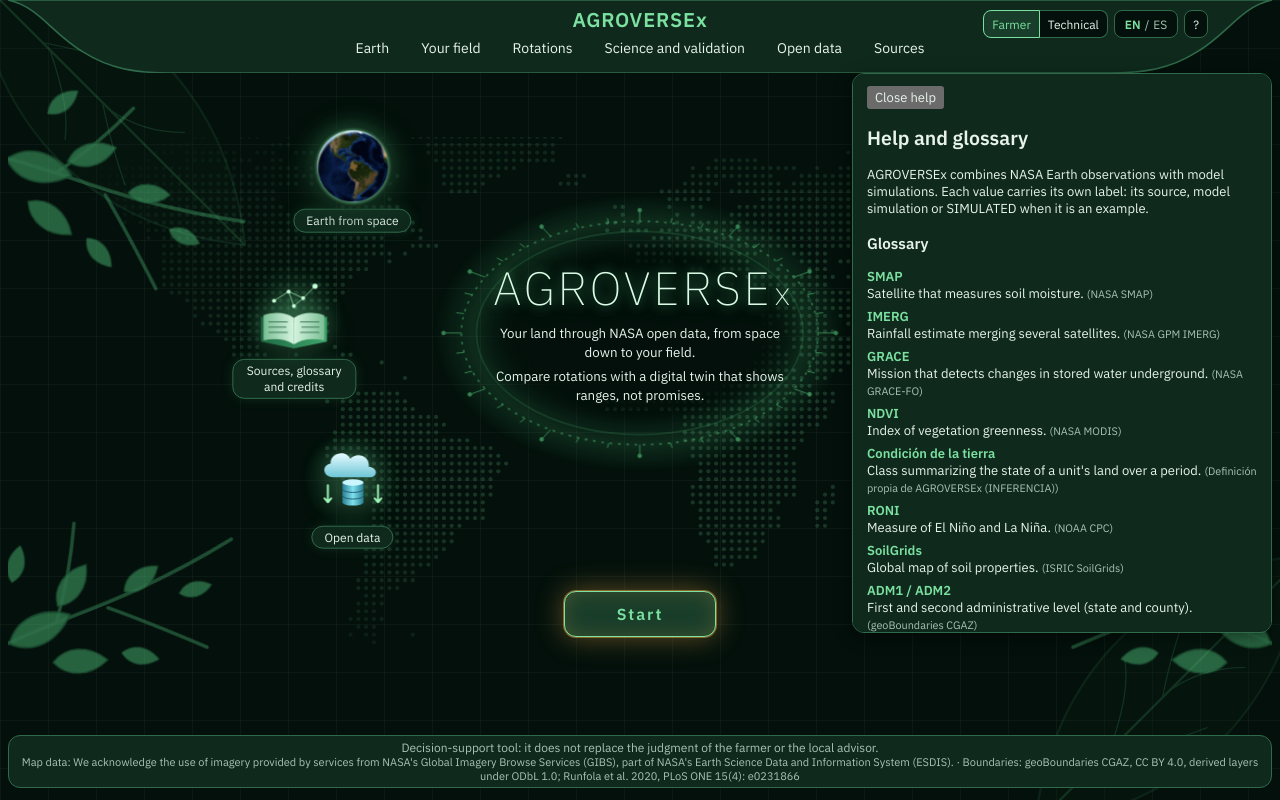
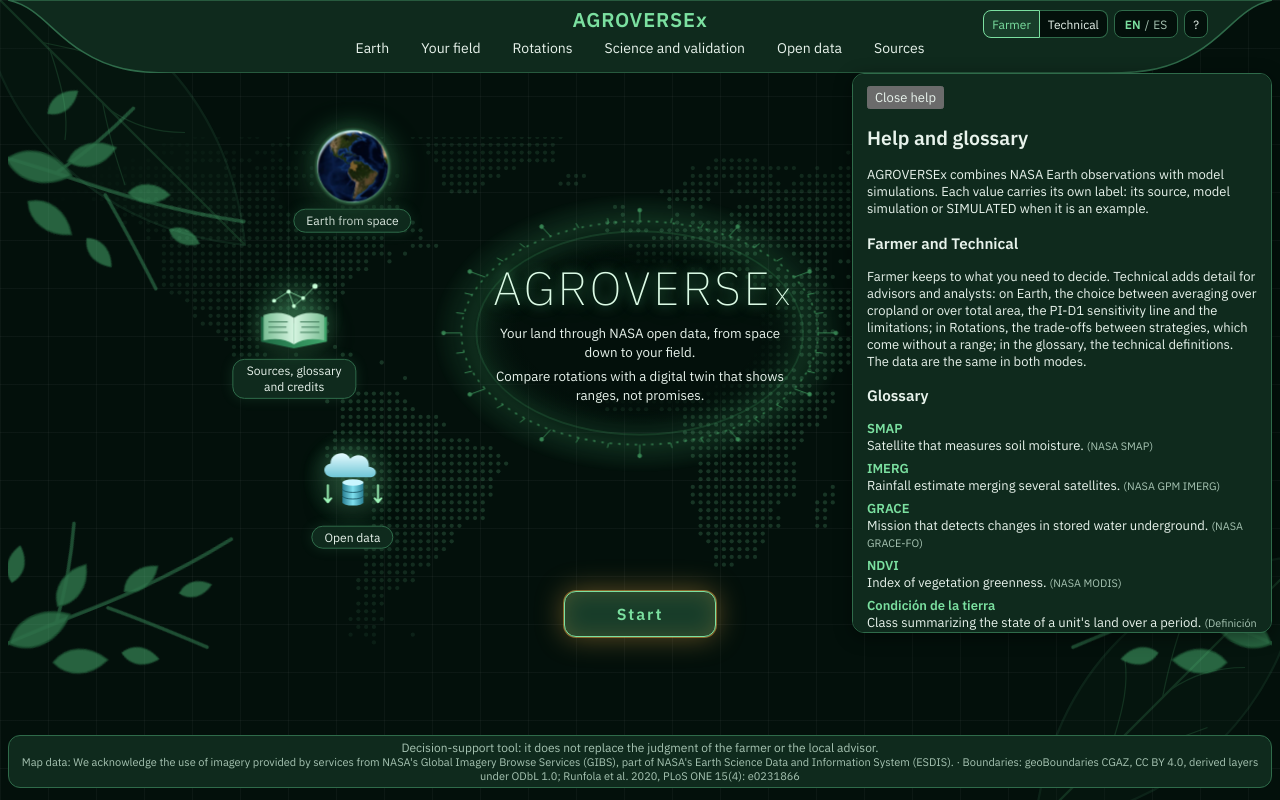
Before and after one commit to Daniel-JP10/AGROVERSEx, a React (Vite) app in the folder src/web/: page / in a window 1280 px wide. Both pictures are taken after a click on the button "Help and glossary". Built offline with nearby package versions, Linux system fonts and the light colour scheme.

Commit message:
La ayuda explica qué agrega Technical frente a Farmer, en inglés y en español

```diff
--- a/src/web/src/app/marco/CabeceraHoja.tsx
+++ b/src/web/src/app/marco/CabeceraHoja.tsx
@@ -44,6 +44,10 @@ export function CabeceraHoja() {
           <button type="button" ref={cerrar} onClick={() => setAbierta(false)}>{t('ayuda.cerrar')}</button>
           <h2>{t('ayuda.titulo')}</h2>
           <p>{t('ayuda.intro')}</p>
+          <div className="modo-ayuda">
+            <h3>{t('marco.modo.ayuda.titulo')}</h3>
+            <p>{t('marco.modo.ayuda.texto')}</p>
+          </div>
           <h3>{t('ayuda.glosario')}</h3>
           <dl>
             {GLOSARIO.map((g) => (
--- a/src/web/src/textos/secciones/marco.ts
+++ b/src/web/src/textos/secciones/marco.ts
@@ -16,6 +16,9 @@ export const en = {
   'marco.modo.grupo': 'Reading mode',
   'marco.modo.agricultor': 'Farmer',
   'marco.modo.tecnico': 'Technical',
+  // P-C: qué agrega Technical, medido en leyenda.tsx, Compromisos.tsx, Tablero.tsx, Fuentes.tsx y la ayuda
+  'marco.modo.ayuda.titulo': 'Farmer and Technical',
+  'marco.modo.ayuda.texto': 'Farmer keeps to what you need to decide. Technical adds detail for advisors and analysts: on Earth, the choice between averaging over cropland or over total area, the PI-D1 sensitivity line and the limitations; in Rotations, the trade-offs between strategies, which come without a range; in the glossary, the technical definitions. The data are the same in both modes.',
   'marco.pie.atribucion': 'Map data',
   'marco.lote.cargando': 'Loading your field…',
   'marco.lote.pronto': 'Your field: this view is not available yet.',
@@ -36,6 +39,8 @@ export const es: Record<keyof typeof en, string> = {
   'marco.modo.grupo': 'Modo de lectura',
   'marco.modo.agricultor': 'Agricultor',
   'marco.modo.tecnico': 'Técnico',
+  'marco.modo.ayuda.titulo': 'Agricultor y Técnico',
+  'marco.modo.ayuda.texto': 'Agricultor se queda con lo necesario para decidir. Técnico suma el detalle que buscan asesores e investigadores: en Tierra, elegir si el promedio se hace sobre el área cultivada o sobre toda el área, la línea de sensibilidad PI-D1 y las limitaciones; en Rotaciones, los compromisos entre estrategias, que no traen rango; en el glosario, la definición técnica de cada término. Los datos no cambian de un modo a otro.',
   'marco.pie.atribucion': 'Datos del mapa',
   'marco.lote.cargando': 'Cargando tu lote…',
   'marco.lote.pronto': 'Tu lote: esta vista todavía no está disponible.',
```
Also changed, not shown: 1 other file (tests, documents, lock files or other folders).
